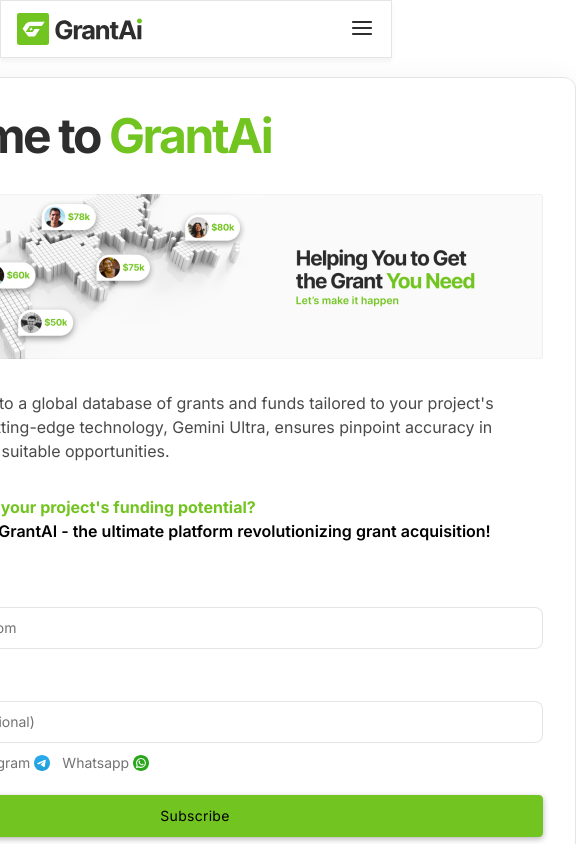
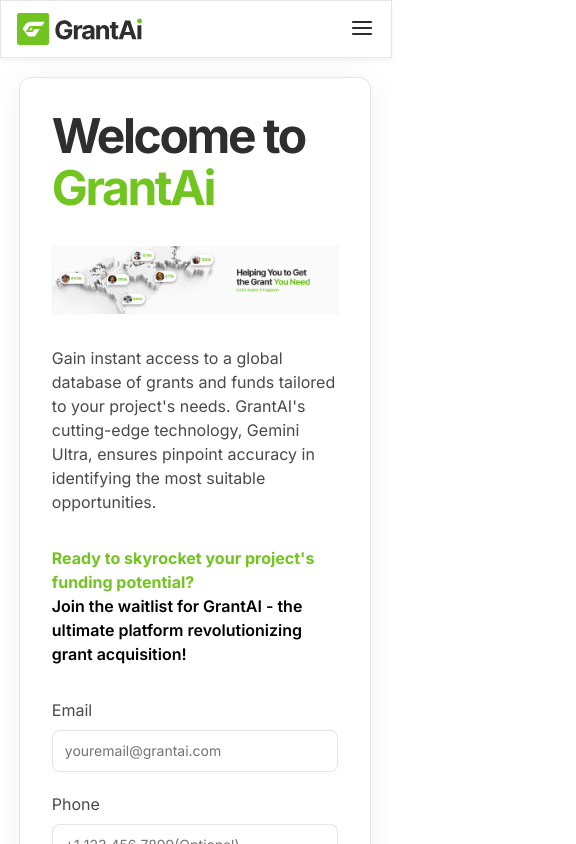
Before and after one commit to vivekgsharma/grantai, a React (Create React App) app: page /wishlist in a window 390 px wide. Shown: the top 844 px of the page, 576 px wide, since content can reach past the window. Built offline with nearby package versions, Linux system fonts and the light colour scheme.

Commit message:
fix: small responsiveness of waitlist

```diff
--- a/src/Components/Waitlist/style.scss
+++ b/src/Components/Waitlist/style.scss
@@ -31,9 +31,9 @@
     flex-direction: column;
     align-items: flex-start;
     gap: 32px;
+    width: 80%;
     img {
-      width: 696px;
-      height: 165px;
+      width: 100%;
     }
     .description {
       color: var(--black-80, rgba(28, 28, 28, 0.8));
```
